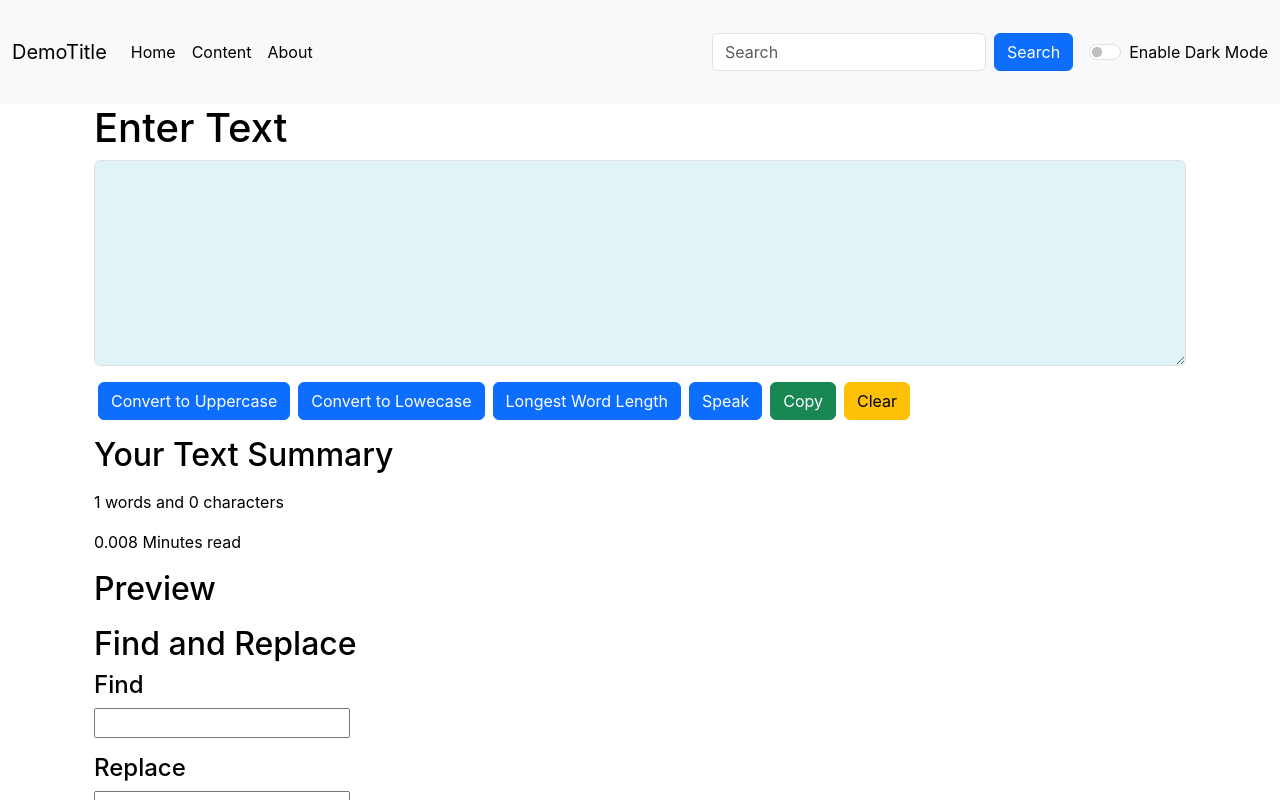
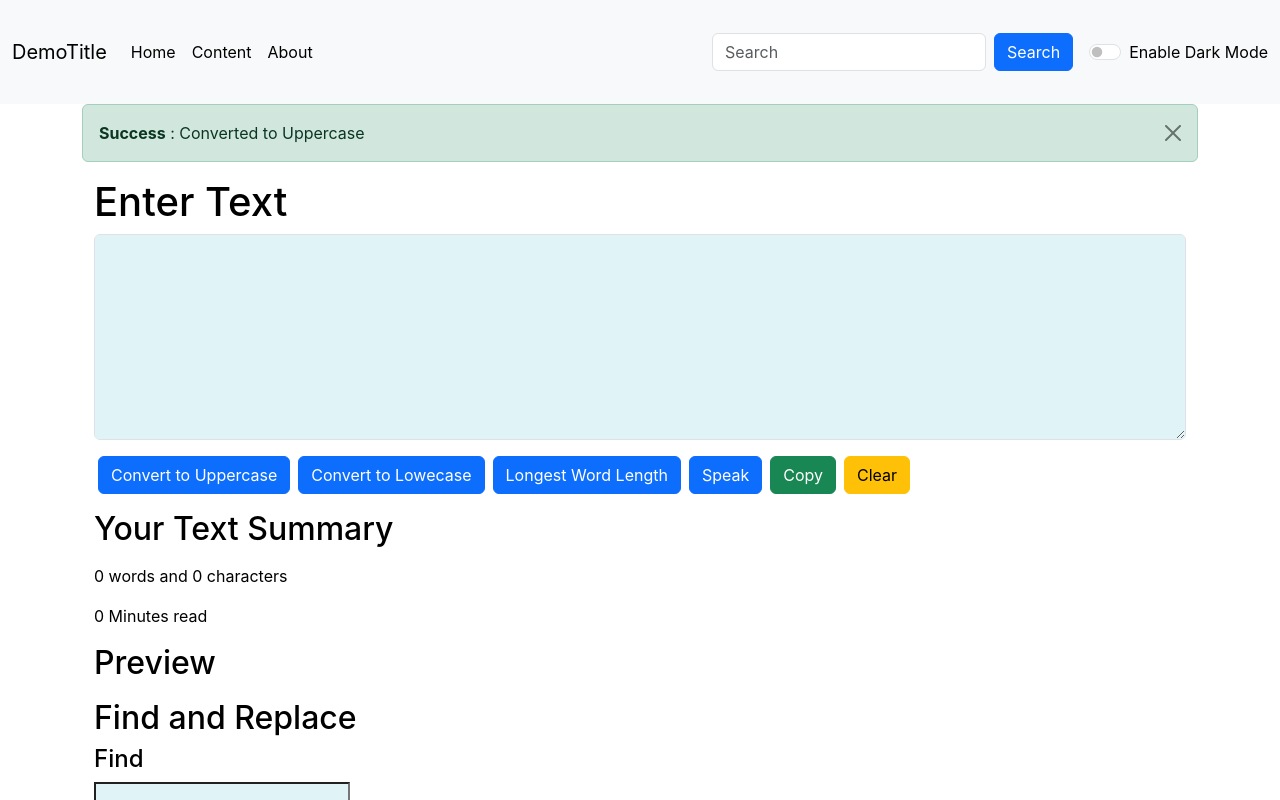
Before and after one commit to Bhargav-Trivedi-777/React-Training, a React (Create React App) app: page / in a window 1280 px wide. Both pictures are taken after a click on the element "Convert to Uppercase". Shown: the top 800 px of the page. Built offline with nearby package versions, Linux system fonts and the light colour scheme.

Commit message:
Alerts Added for differnt functions and for darkmode enable disable

```diff
--- a/src/App.js
+++ b/src/App.js
@@ -3,14 +3,33 @@ import Navbar from './components/Navbar.js';
 import './App.css';
 import About from './components/About.js';
 import Utils from './components/Utils.js';
+import Alert from './components/Alert.js';
 
 function App() {
   const [darkMode, setDarkMode] = useState(false);
+  const [alert, setAlert] = useState(null);
+
+  const showAlert = (Message, type) => {
+    setAlert({
+      Msg: Message,
+      Type: type
+    })
+    setTimeout(() => {
+      setAlert(null);
+    }, 3000);
+  }
 
   const toggleDarkMode = () => {
-    document.body.style.background = darkMode ? "black" : "white"
+    if (!darkMode) {
+      document.body.style.background = "black";
+      showAlert("Dark mode has been Enabled", "success");
+    } else {
+      document.body.style.background = "white";
+      showAlert("Light mode has been Enabled", "success");
+    }
     setDarkMode(!darkMode);
   };
+
 
   return (
     <div className={darkMode ? 'app dark-mode' : 'app light-mode'}>
@@ -22,7 +41,8 @@ function App() {
         darkMode={darkMode}
         toggleDarkMode={toggleDarkMode}
       />
-      <Utils heading="Enter Text" darkMode={darkMode} toggleDarkMode={toggleDarkMode} />
+      <Alert alert={alert} />
+      <Utils heading="Enter Text" darkMode={darkMode} toggleDarkMode={toggleDarkMode} showAlert={showAlert} />
       {/* <About darkMode={darkMode} /> */}
     </div>
   );
--- /dev/null
+++ b/src/components/Alert.js
@@ -0,0 +1,17 @@
+import React from 'react'
+
+export default function Alert(props) {
+    const capitalize = (word) => {
+        let lower = word.toLowerCase();
+        return lower.charAt(0).toUpperCase() +lower.slice(1);
+    }
+    return (
+        props.alert &&
+        <div className='container'>
+            <div className={`alert alert-${props.alert.Type} alert-dismissible fade show`} role="alert">
+                <strong>{capitalize(props.alert.Type)}</strong> : {props.alert.Msg}
+                <button type="button" className="btn-close" data-bs-dismiss="alert" aria-label="Close"></button>
+            </div>
+        </div>
+    )
+}
--- a/src/components/Utils.js
+++ b/src/components/Utils.js
@@ -5,26 +5,33 @@ export default function TextForm(prop) {
     const [find, setFind] = useState("");
     const [repalce, setReplace] = useState("");
 
+    const HandleOnChange = (event) => {
+        setText(event.target.value)
+    }
     const HandleUpKey = () => {
         console.log("Upper Case btn clicked")
         let newText = text.toUpperCase();
         setText(newText)
-    }
-    const HandleOnChange = (event) => {
-        setText(event.target.value)
+        prop.showAlert("Converted to Uppercase", "success")
     }
     const HandleLoKey = () => {
         console.log("Lower Case btn clicked")
         let newText = text.toLowerCase();
         setText(newText);
+        prop.showAlert("Converted to Lowercase", "success")
     }
     const ClaerText = () => {
-        let newText = "";
-        setText(newText);
+        if(text ===""){
+            prop.showAlert("Text box already empty", "danger");
+            return;
+        }
+        setText("");
+        prop.showAlert("Text Clered", "warning")
     }
     const CopyToClipboard = () => {
         console.log("CopyToClipboard")
         if (typeof navigator.clipboard?.writeText === "function") {
+            prop.showAlert("Text coied to clipboard", "primary")
             return navigator.clipboard.writeText(text);
         }
     }
@@ -35,7 +42,7 @@ export default function TextForm(prop) {
         words.forEach(item => {
             big = (big == null || big.length < item.length) ? item : big;
         })
-        alert("Longest word is : " + big)
+        prop.showAlert("Longest word is : " + big , "primary")
     }
     const Speak = () => {
         const utterance = new SpeechSynthesisUtterance(text);
@@ -68,8 +75,8 @@ export default function TextForm(prop) {
                 </div>
                 <div className='container my-3'>
                     <h2 className='my-3'>Your Text Summary</h2>
-                    <p> {text.split(" ").length} words and {text.length} characters</p>
-                    <p> {0.008 * text.split(" ").length} Minutes read</p>
+                    <p> {text === "" ? 0 : text.split(" ").length} words and {text.length} characters</p>
+                    <p> {text === "" ? 0 : 0.008 * text.split(" ").length } Minutes read</p>
                     <h2 className='my-3'>Preview</h2>
                     <p>{text}</p>
                 </div>
@@ -77,11 +84,19 @@ export default function TextForm(prop) {
                     <h2>Find and Replace</h2>
                     <div className="mb-3">
                         <h4>Find</h4>
-                        <input type="text" name="find" id="findBox" onChange={(e) => setFind(e.target.value)} value={find} />
+                        <input type="text" name="find" id="findBox" onChange={(e) => setFind(e.target.value)} value={find}
+                        style={{
+                                backgroundColor: prop.darkMode ? "#b5888870" : "#8cd2dd44",
+                                color: prop.darkMode ? "white" : "black"
+                            }} />
                     </div>
                     <div className="mb-3">
                         <h4>Replace</h4>
-                        <input type="text" name="replace" id="replaceBox" onChange={(e) => setReplace(e.target.value)} value={repalce} />
+                        <input type="text" name="replace" id="replaceBox" onChange={(e) => setReplace(e.target.value)} value={repalce}
+                        style={{
+                                backgroundColor: prop.darkMode ? "#b5888870" : "#8cd2dd44",
+                                color: prop.darkMode ? "white" : "black"
+                        }} />
                     </div>
                     <div className="btn btn-primary mx-1" onClick={FindAndReplace} >Find and replace</div>
                 </div>
```
